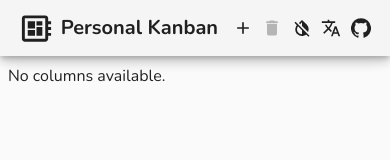
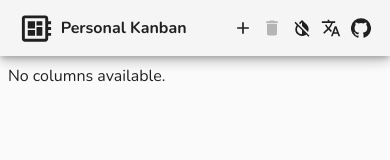
Before and after one commit to MadEyeAres/ProjectManagement-Kanban, a React (Create React App) app: page / in a window 390 px wide. Shown: the top 160 px of the page. Built offline with nearby package versions, Linux system fonts and the light colour scheme.

Commit message:
Fix mobile title display

```diff
--- a/src/PersonalKanban/containers/Toolbar/index.tsx
+++ b/src/PersonalKanban/containers/Toolbar/index.tsx
@@ -11,7 +11,8 @@ import Menu from "@material-ui/core/Menu";
 import MenuItem from "@material-ui/core/MenuItem";
 import Grid from "@material-ui/core/Grid";
 import Typography from "@material-ui/core/Typography";
-import { makeStyles } from "@material-ui/core/styles";
+import useMediaQuery from "@material-ui/core/useMediaQuery";
+import { makeStyles, useTheme as useMuiTheme } from "@material-ui/core/styles";
 
 import { useTranslation } from "PersonalKanban/providers/TranslationProvider";
 import ColumnForm from "PersonalKanban/components/ColumnForm";
@@ -210,6 +211,10 @@ const Toolbar: React.FC<ToolbarProps> = (props) => {
 
   const classes = useToolbarStyles();
 
+  const muiTheme = useMuiTheme();
+
+  const isMobile = useMediaQuery(muiTheme.breakpoints.down("sm"));
+
   return (
     <AppBar color="default" elevation={6} className={classes.paper}>
       <MuiToolbar>
@@ -224,7 +229,7 @@ const Toolbar: React.FC<ToolbarProps> = (props) => {
             disableFocusRipple
           />
           &nbsp;
-          <Typography variant="h6">
+          <Typography variant={isMobile ? "body1" : "h6"}>
             <b>{t("personalKanban")}</b>
           </Typography>
         </Box>
```
